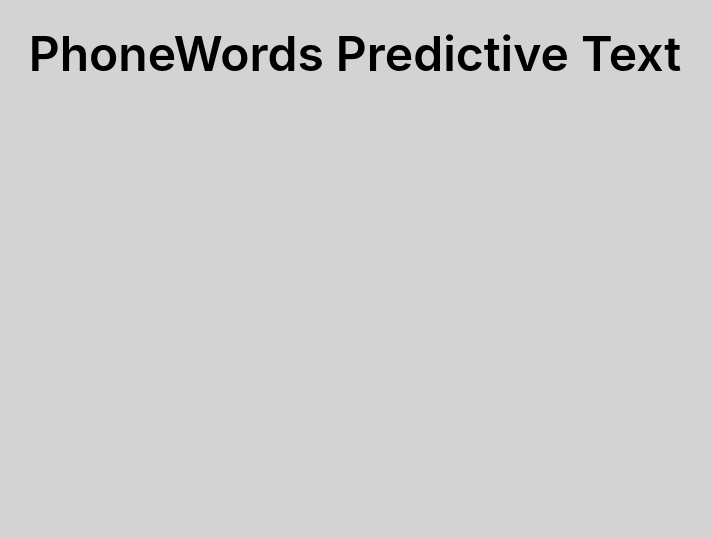
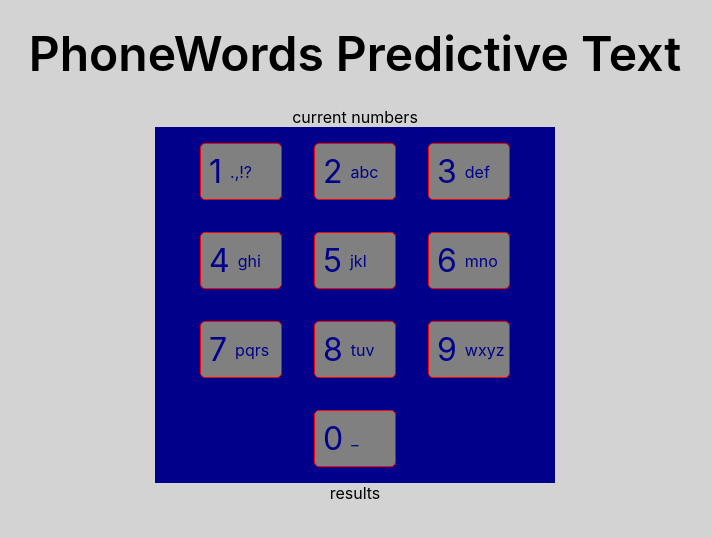
Before and after one commit to nisha0000/number-to-word-converter, a React (Create React App) app in the folder frontend/: page / in a window 1280 px wide. Shown: the top 538 px of the page, without its empty margins (285-997 px from the left). Built offline with nearby package versions, Linux system fonts and the light colour scheme; the HTML template or start-up script is replaced by a standard one.

Commit message:
add basic keypad

```diff
--- a/frontend/package.json
+++ b/frontend/package.json
@@ -8,9 +8,11 @@
     "@testing-library/react": "^12.1.2",
     "@testing-library/user-event": "^13.5.0",
     "@types/jest": "^27.4.0",
+    "@types/lodash": "^4.14.178",
     "@types/node": "^16.11.18",
     "@types/react": "^17.0.38",
     "@types/react-dom": "^17.0.11",
+    "lodash": "^4.17.21",
     "react": "^17.0.2",
     "react-dom": "^17.0.2",
     "react-redux": "^7.2.6",
--- a/frontend/src/components/header/header-presentation.tsx
+++ b/frontend/src/components/header/header-presentation.tsx
@@ -3,9 +3,7 @@ import styled from "styled-components";
 
 const StyledHeader = styled.div`
   display: flex;
-  flex: 1 0 auto;
   flex-direction: column;
-  height: 100px;
   font-size: 3em;
   font-weight: 600;
   padding: 0.5em 0;
--- /dev/null
+++ b/frontend/src/components/phone/index.ts
@@ -0,0 +1 @@
+export { PhonePresentation } from "./phone-presentation";
--- /dev/null
+++ b/frontend/src/components/phone/keypad/constants.ts
@@ -0,0 +1,14 @@
+import { Key } from "./types";
+
+export const KEYS: Key[] = [
+  { letters: [".", ",", "!", "?"], digit: "1" },
+  { letters: ["a", "b", "c"], digit: "2" },
+  { letters: ["d", "e", "f"], digit: "3" },
+  { letters: ["g", "h", "i"], digit: "4" },
+  { letters: ["j", "k", "l"], digit: "5" },
+  { letters: ["m", "n", "o"], digit: "6" },
+  { letters: ["p", "q", "r", "s"], digit: "7" },
+  { letters: ["t", "u", "v"], digit: "8" },
+  { letters: ["w", "x", "y", "z"], digit: "9" },
+  { letters: ["_"], digit: "0" },
+]
--- /dev/null
+++ b/frontend/src/components/phone/keypad/index.ts
@@ -0,0 +1 @@
+export { Keypad } from "./keypad";
--- /dev/null
+++ b/frontend/src/components/phone/keypad/keypad.tsx
@@ -0,0 +1,29 @@
+import React from "react";
+import _ from "lodash";
+import { StyledKey, StyledKeypad } from "./styled";
+import { Key } from "./types";
+import { KEYS } from "./constants";
+
+
+type Props = {}
+
+const displayKey = (key: Key) => {
+  return (
+    <StyledKey>
+      <div>
+        {key.digit}
+      </div>
+      <div>
+        {key.letters}
+      </div>
+    </StyledKey>
+  )
+}
+
+export const Keypad: React.FC<Props> = () => {
+  return (
+  <StyledKeypad>
+    {_.map(KEYS, (key) => displayKey(key))}
+  </StyledKeypad>
+  )
+}
--- /dev/null
+++ b/frontend/src/components/phone/keypad/styled.ts
@@ -0,0 +1,36 @@
+import styled from "styled-components";
+
+export const StyledKey = styled.div`
+  display: flex;
+  flex-direction: row;
+  border: 1px solid red;
+  border-radius: 5px;
+  padding: 0.5em;
+  margin: 1em;
+  align-items: center;
+  width: 4em;
+  background-color: grey;
+  color: darkblue;
+
+  div:nth-child(1) {
+    font-size: 2rem;
+    padding-right: 0.25em;
+  }
+
+  div:nth-child(2) {
+    font-size: 1rem;
+  }
+
+  &:hover {
+    cursor: pointer;
+    background-color: darkgrey;
+  }
+`;
+
+export const StyledKeypad = styled.div`
+  width: 25em;
+  display: flex;
+  flex-wrap: wrap;
+  justify-content: center;
+  background-color: darkblue;
+`;
--- /dev/null
+++ b/frontend/src/components/phone/keypad/types.ts
@@ -0,0 +1,4 @@
+export type Key = {
+  letters: string[];
+  digit: string;
+}
--- /dev/null
+++ b/frontend/src/components/phone/phone-presentation.tsx
@@ -0,0 +1,32 @@
+import React from "react";
+import styled from "styled-components";
+import { Keypad } from "./keypad/keypad";
+
+const StyledWrapper = styled.div`
+  height: 100%;
+  display: flex;
+  flex-direction: column;
+  width: 100%;
+  align-items: center;
+`;
+
+const StyledNumberDisplay = styled.div``;
+const StyledResults = styled.div``;
+
+export const PhonePresentation: React.FC = () => {
+
+  return (
+  <StyledWrapper>
+    <StyledNumberDisplay>
+    current numbers
+    </StyledNumberDisplay>
+    <Keypad></Keypad>
+    <StyledResults>results</StyledResults>
+  </StyledWrapper>)
+}
+
+// wrapper
+
+// display the numbers ty
+
+//end warpper
--- /dev/null
+++ b/frontend/src/features/phone/index.ts
@@ -0,0 +1 @@
+export { Phone } from "./phone";
--- /dev/null
+++ b/frontend/src/features/phone/phone.tsx
@@ -0,0 +1,6 @@
+import React from "react";
+import { PhonePresentation } from "../../components/phone/phone-presentation";
+
+export const Phone: React.FC = () => {
+  return <PhonePresentation></PhonePresentation>
+}
```
Also changed, not shown: 1 other file (tests, documents, lock files or other folders).
